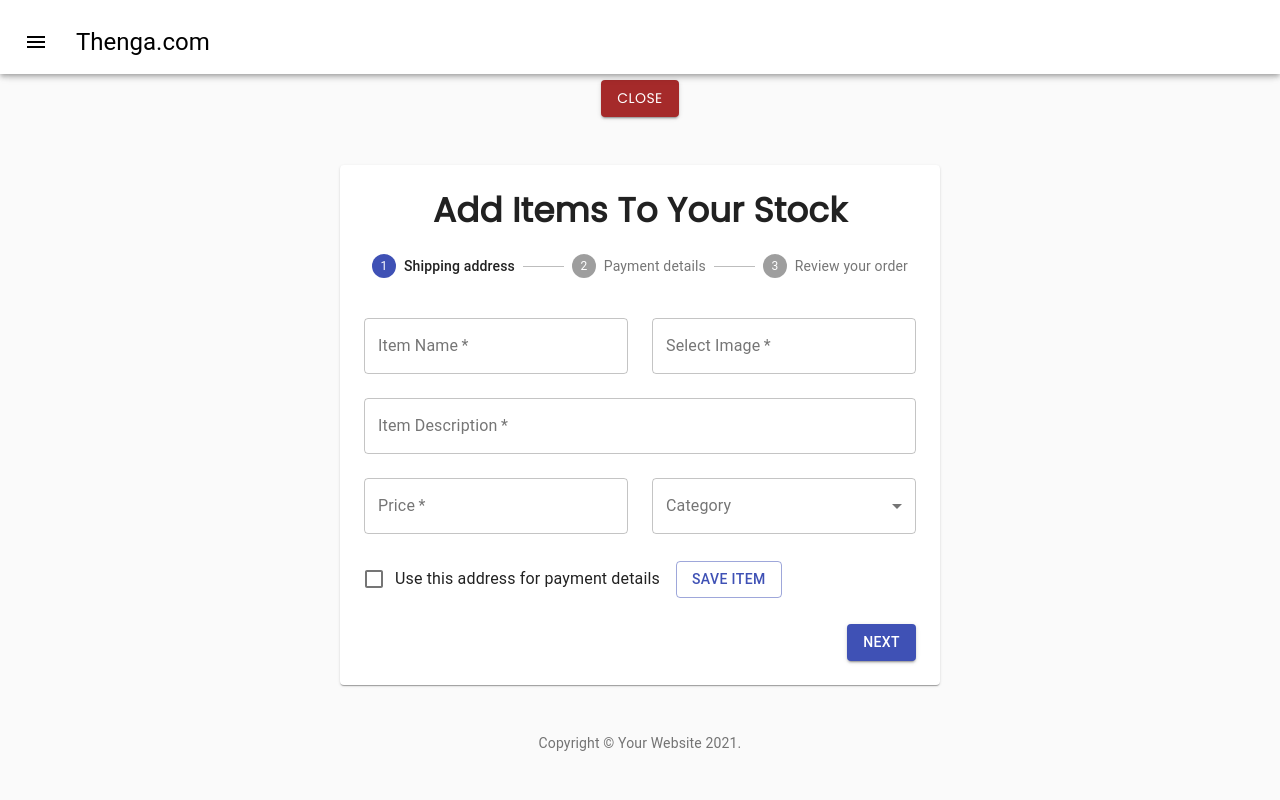
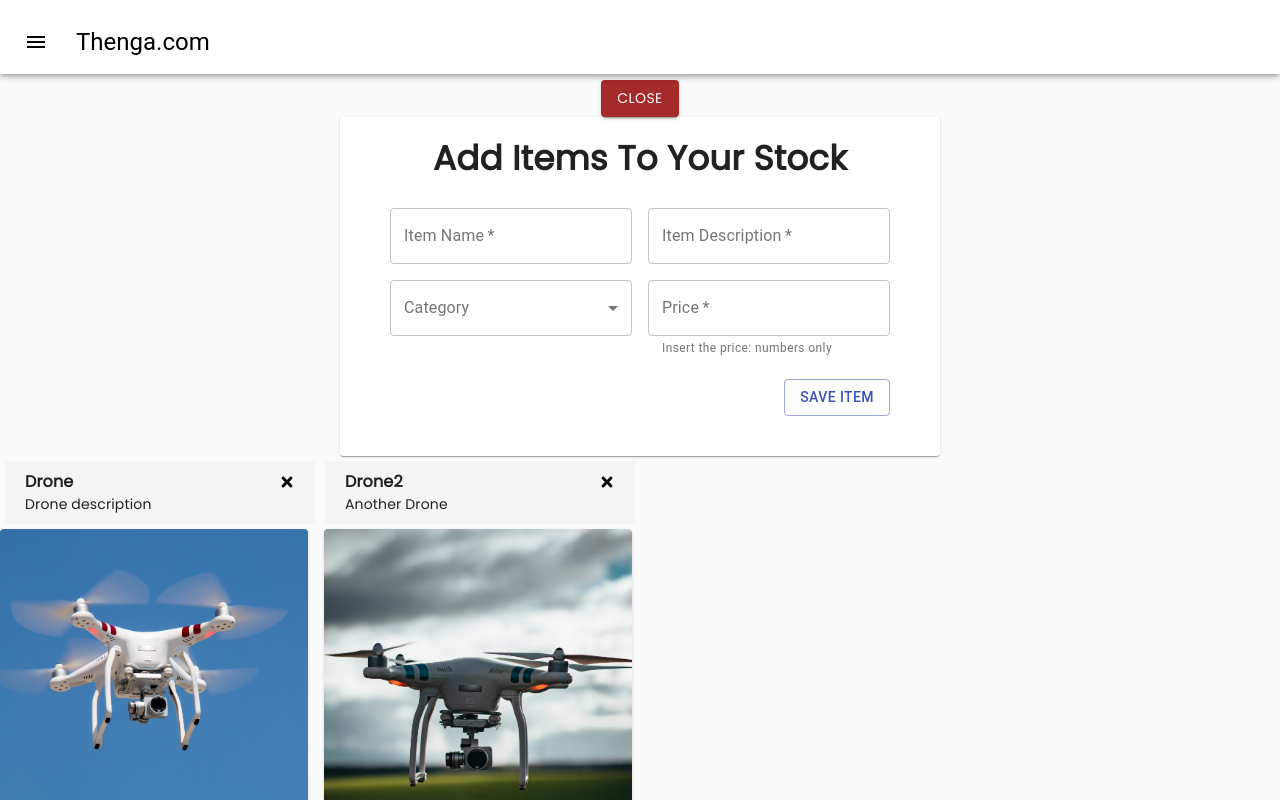
Before and after one commit to Sandilem7789/100daysofcode, a React (Create React App) app in the folder ReactPractise/my-app/: page / in a window 1280 px wide. Both pictures are taken after a click on the button "ADD ITEM". Shown: the top 800 px of the page. Built offline with nearby package versions, Linux system fonts and the light colour scheme; data requests are answered from the project's data file.

Commit message:
Form changes into a new design

```diff
--- a/ReactPractise/my-app/db.json
+++ b/ReactPractise/my-app/db.json
@@ -1,3 +1,20 @@
 {
-  "tasks": []
+  "tasks": [
+    {
+      "text": "Drone",
+      "day": "Drone description",
+      "quantity": "",
+      "category": "Sidedish",
+      "price": "3200",
+      "id": 1
+    },
+    {
+      "text": "Drone2",
+      "day": "Another Drone",
+      "quantity": "",
+      "category": "Coldrink",
+      "price": "4500",
+      "id": 2
+    }
+  ]
 }
--- a/ReactPractise/my-app/src/App.js
+++ b/ReactPractise/my-app/src/App.js
@@ -121,7 +121,7 @@ const App = () => {
               {/*TERNARY WITH NO ELSE STATEMENT*/}
               {showAddTask &&
                 <Grid item>
-                  <Checkout onAdd={addTask} />
+                  {/*<Checkout onAdd={addTask} />*/}
                   <AddTask onAdd={addTask} />
                 </Grid>
               }
--- a/ReactPractise/my-app/src/components/AddItemForm/Checkout.js
+++ b/ReactPractise/my-app/src/components/AddItemForm/Checkout.js
@@ -59,11 +59,12 @@ const useStyles = makeStyles((theme) => ({
   buttons: {
     display: 'flex',
     justifyContent: 'flex-end',
-		fontFamily: 'Poppins'
+
   },
   button: {
     marginTop: theme.spacing(3),
     marginLeft: theme.spacing(1),
+    fontFamily: 'Poppins'
   },
 }));
 
--- a/ReactPractise/my-app/src/components/AddTask.js
+++ b/ReactPractise/my-app/src/components/AddTask.js
@@ -12,11 +12,53 @@ import {
   FormControl,
   OutlinedInput,
   InputAdornment,
+  Paper,
+  CssBaseline,
+  Checkbox,
+  FormControlLabel
 } from "@material-ui/core";
 
 import { makeStyles } from "@material-ui/core/styles";
 
 const useStyles = makeStyles((theme) => ({
+  formLabel: {
+		fontFamily: "Poppins, sans-serif",
+		fontWeight: "bold",
+    padding: "20px 0px 30px"
+	},
+	formFooter: {
+		fontFamily: "Poppins, sans-serif",
+	},
+  layout: {
+    width: 'auto',
+    marginLeft: theme.spacing(2),
+    marginRight: theme.spacing(2),
+    [theme.breakpoints.up(600 + theme.spacing(2) * 2)]: {
+      width: 600,
+      marginLeft: 'auto',
+      marginRight: 'auto',
+    },
+  },
+  paper: {
+    marginTop: theme.spacing(3),
+    marginBottom: theme.spacing(3),
+    padding: theme.spacing(2),
+    [theme.breakpoints.up(600 + theme.spacing(3) * 2)]: {
+      marginTop: theme.spacing(6),
+      marginBottom: theme.spacing(6),
+      padding: theme.spacing(3),
+    },
+  },
+  buttons: {
+    display: 'flex',
+    justifyContent: 'flex-end',
+
+  },
+  button: {
+    marginTop: theme.spacing(3),
+    marginLeft: theme.spacing(1),
+    fontFamily: 'Poppins'
+  },
   root: {
     display: "flex",
     flexWrap: "wrap",
@@ -50,19 +92,18 @@ const AddTask = ({ onAdd }) => {
   //triggered when we submit
   const onSubmit = (e) => {
     e.preventDefault();
-
     if (!text) {
       alert("Please add Item Name");
       return;
     }
 
-    onAdd({ text, day, category, quantity });
-
+    onAdd({ text, day, quantity, category, price });
     setText("");
     setDay("");
     //setReminder(false);
     setCategory("");
-    setQuantity("0");
+    setQuantity("");
+    setPrice("");
   };
 
   const style = {
@@ -72,138 +113,89 @@ const AddTask = ({ onAdd }) => {
   };
 
   return (
-    <Grid container spacing={3} style={style}>
-      <Typography variant='h6' gutterBottom style={{ paddingTop: "20px" }}>
-        <span
-          style={{
-            fontSize: "3.8vh",
-            fontWeight: "bold",
-          }}
+    <>
+      <CssBaseline />
+      <main className={classes.layout}>
+        <Paper className={classes.Paper}>
+          <Typography
+            component='h1'
+            variant='h4'
+            align='center'
+            className={classes.formLabel}
           >
-          <span className='form-label'>Add Items To Your Stock</span>
-        </span>
+            Add Items To Your Stock
           </Typography>
-
-      <form className='add-form' onSubmit={onSubmit}>
-        <div className='form-control'>
+          <form
+            onSubmit={onSubmit}
+            style={{ paddingLeft: "50px", paddingRight: "50px" }}
+          >
             <Grid container spacing={2}>
-            <Grid item xs={6} sm={6}>
-              <InputLabel>
-                <Typography variant='h6' gutterBottom>
-                  <span className='form-label'>Item Name</span>
-                </Typography>
-              </InputLabel>
-            </Grid>
-            <Grid item xs={6} sm={6}>
-              <input
-                type='text'
-                placeholder='Enter Item Name'
+              <Grid item xs={12} sm={6}>
+                <TextField
+                  required
+                  id='itemName'
+                  name='itemName'
+                  label='Item Name'
+                  fullWidth
+                  className={classes.formInput}
+                  variant='outlined'
                   value={text}
                   onChange={(e) => setText(e.target.value)}
                 />
               </Grid>
-          </Grid>
-        </div>
-        <div className='form-control'>
-          <Grid container spacing={2}>
-            <Grid item xs={6} sm={6}>
-              <InputLabel>
-                <Typography variant='h6'>
-                  <span className='form-label'>Item Description</span>
-                </Typography>
-              </InputLabel>
-            </Grid>
-            <Grid item xs={6} sm={6}>
-              <input
-                type='text'
-                placeholder='Enter Item Description'
+              <Grid item xs={12} sm={6}>
+                <TextField
+                  required
+                  id='itemDescription'
+                  name='itemDescription'
+                  label='Item Description'
+                  fullWidth
+                  className={classes.formInput}
+                  variant='outlined'
                   value={day}
                   onChange={(e) => setDay(e.target.value)}
                 />
               </Grid>
-          </Grid>
-        </div>
-        <div className='form-control'>
-          <Grid item xs={6} sm={6}>
-            <InputLabel>
-              <Typography variant='h6' style={{ color: "black" }}>
-                <span className='form-label'>Category</span>
-              </Typography>
-            </InputLabel>
-          </Grid>
-          <Grid item xs={6} sm={6}>
+              <Grid item xs={12} sm={6}>
+                <FormControl
+                  variant='outlined'
+                  className={classes.formControl}
+                  fullWidth
+                >
+                  <InputLabel id='demo'>Category</InputLabel>
                   <Select
+                    required
+                    labelId='item-category'
+                    id='item-category'
                     value={category}
                     onChange={(e) => setCategory(e.target.value)}
+                    fullWidth
+                    label='Category'
+
                   >
-              <MenuItem key={1} value='Accessories'>
-                Accessories
-              </MenuItem>
-              <MenuItem key={2} value='Bags'>
-                Bags
-              </MenuItem>
-              <MenuItem key={3} value='Shoes'>
-                Shoes
-              </MenuItem>
-              <MenuItem key={4} value='Other'>
-                Other
-              </MenuItem>
-              <MenuItem key={5} value='Clothing'>
-                Clothing
-              </MenuItem>
+                    <MenuItem key={1} value='Main'>Main</MenuItem>
+                    <MenuItem key={2} value='Sidedish'>Sidedish</MenuItem>
+                    <MenuItem key={3} value='Coldrink'>Coldrink</MenuItem>
+                    <MenuItem key={4} value='Coffe/Tea'>Coffe/Tea</MenuItem>
                   </Select>
+                </FormControl>
               </Grid>
-        </div>
-        <div
-          className='form-control
-		      form-control-check'
-          style={{ paddingTop: "8px" }}
-        >
               <Grid item xs={12} sm={6}>
-            <InputLabel>
-              <Typography variant='h6' gutterBottom>
-                <span className='form-label'>Price</span>
-              </Typography>
-            </InputLabel>
-          </Grid>
-          <Grid item sx={12} sm={12}>
-            {/*<input
-                type='number'
-                placeholder='Number of Items'
-                value={quantity}
-                onChange={(e) => setQuantity(e.target.value)}
-			      />*/}
                 <TextField
-              id='outlined-number'
-              type='number'
-              placeholder='Enter Price Here'
-              value={quantity}
-              onChange={(e) => setQuantity(e.target.value)}
-              style={{
-                padding: "0px",
-                margin: "0px",
-              }}
-              InputLabelProps={{
-                shrink: true,
-              }}
+                  required
+                  id='price'
+                  name='price'
+                  label='Price'
+                  fullWidth
                   variant='outlined'
+                  value={price}
+                  type="number"
+                  helperText="Insert the price: numbers only"
+                  onChange={(e) => setPrice(e.target.value)}
                 />
               </Grid>
-        </div>
-        <FormControl fullWidth className={classes.margin} variant='outlined'>
-          <InputLabel htmlFor='outlined-adornment-amount'>
-            Item Price{" "}
-          </InputLabel>
-          <OutlinedInput
-            id='outlined-adornment-amount'
-            value={quantity}
-            onChange={(e) => setQuantity(e.target.value)}
-            startAdornment={<InputAdornment position='start'>R</InputAdornment>}
-            labelWidth={80}
-            fullWidth
-          />
-        </FormControl>
-        <div style={style}>
+            </Grid>
+            <div className={classes.buttons} style={{paddingBottom: "40px", paddingTop: "20px"}}>
               <Button
                 type='submit'
                 value='Save Item'
@@ -214,8 +206,9 @@ const AddTask = ({ onAdd }) => {
               </Button>
             </div>
           </form>
-      {/*<AddProduct />*/}
-    </Grid>
+        </Paper>
+      </main>
+      </>
   );
 };
 export default AddTask;
--- a/ReactPractise/my-app/src/components/CardTask.js
+++ b/ReactPractise/my-app/src/components/CardTask.js
@@ -76,15 +76,19 @@ const CardTask = ({ task, onDelete, onToggle }) => {
           style={{
             display: "flex",
             padding: "0px 10px",
-            alignContent: "center"
-          }}>
+            alignContent: "center",
+          }}
+        >
           <CardActions
             disableSpacing
             style={{
-              padding: "2px"
-            }}>
+              padding: "2px",
+            }}
+          >
             <Typography variant='h5' color='white' component='p'>
-              <span className="card-labels" style={{fontWeight: "bold"}}>{task.text}</span>
+              <span className='card-labels' style={{ fontWeight: "bold" }}>
+                {task.text}
+              </span>
             </Typography>
             <IconButton
               className={clsx(classes.expand, {
@@ -102,44 +106,21 @@ const CardTask = ({ task, onDelete, onToggle }) => {
         </CardContent>
       </Grid>
       <Collapse in={expanded} timeout='auto' unmountOnExit>
-
         <CardContent>
           <Typography variant='body1' color='white' component='p'>
-            <span
-              className="card-labels"
-              style={{
-                fontWeight: "bold"
-              }}>
-                Description: {task.day}
+            <span className='card-labels'>Description: {task.day}</span>
+            <Typography variant='body1' color='white' component='p'>
+              <span className='card-labels'>Category: </span>
+              <span className='card-labels'>{task.category}</span>
+            </Typography>
+          </Typography>
+
+          <Typography variant='body2' color='white' component='p'>
+            <span className='card-labels'>
+              Price :
+
+              <span style={{ fontWeight: "bold" }}> R{task.price}</span>
             </span>
-          </Typography>
-          <br />
-          <Grid container spacing={2}>
-              <Grid item>
-                <Typography
-                  variant='body1'
-                  color='white'
-                  component='p'
-                >
-                  <span className="card-labels">
-                    Category:
-                  </span>
-                </Typography>
-              </Grid>
-              <Grid item xs={6}>
-                <Typography variant='body1' color='white' component='p'>
-                  <span className="card-labels">{task.category}</span>
-                </Typography>
-              </Grid>
-          </Grid>
-
-          <br />
-          <Typography variant='body2' color='white' component='p'>
-            <span className="card-labels">
-              Quantity:
-              <span style={{fontWeight: "bold"}}>
-                {" "}{task.quantity}
-              </span> items in stock</span>
           </Typography>
           <br />
           <Divider />
@@ -149,11 +130,11 @@ const CardTask = ({ task, onDelete, onToggle }) => {
               <Button
                 type='button'
                 variant='contained'
-                color="primary"
-                style={{ margin: "0px"}}
+                color='primary'
+                style={{ margin: "0px" }}
               >
                 Update
-                <UpdateSharp/>
+                <UpdateSharp />
               </Button>
             </Grid>
             <Grid item xs={6}>
@@ -163,7 +144,7 @@ const CardTask = ({ task, onDelete, onToggle }) => {
                 color='secondary'
                 style={{ margin: "0px" }}
                 onClick={() => onDelete(task.id)}
-                >
+              >
                 Delete
                 <DeleteSharp />
               </Button>
```
Lines whose indentation alone changed are shown as unchanged.
